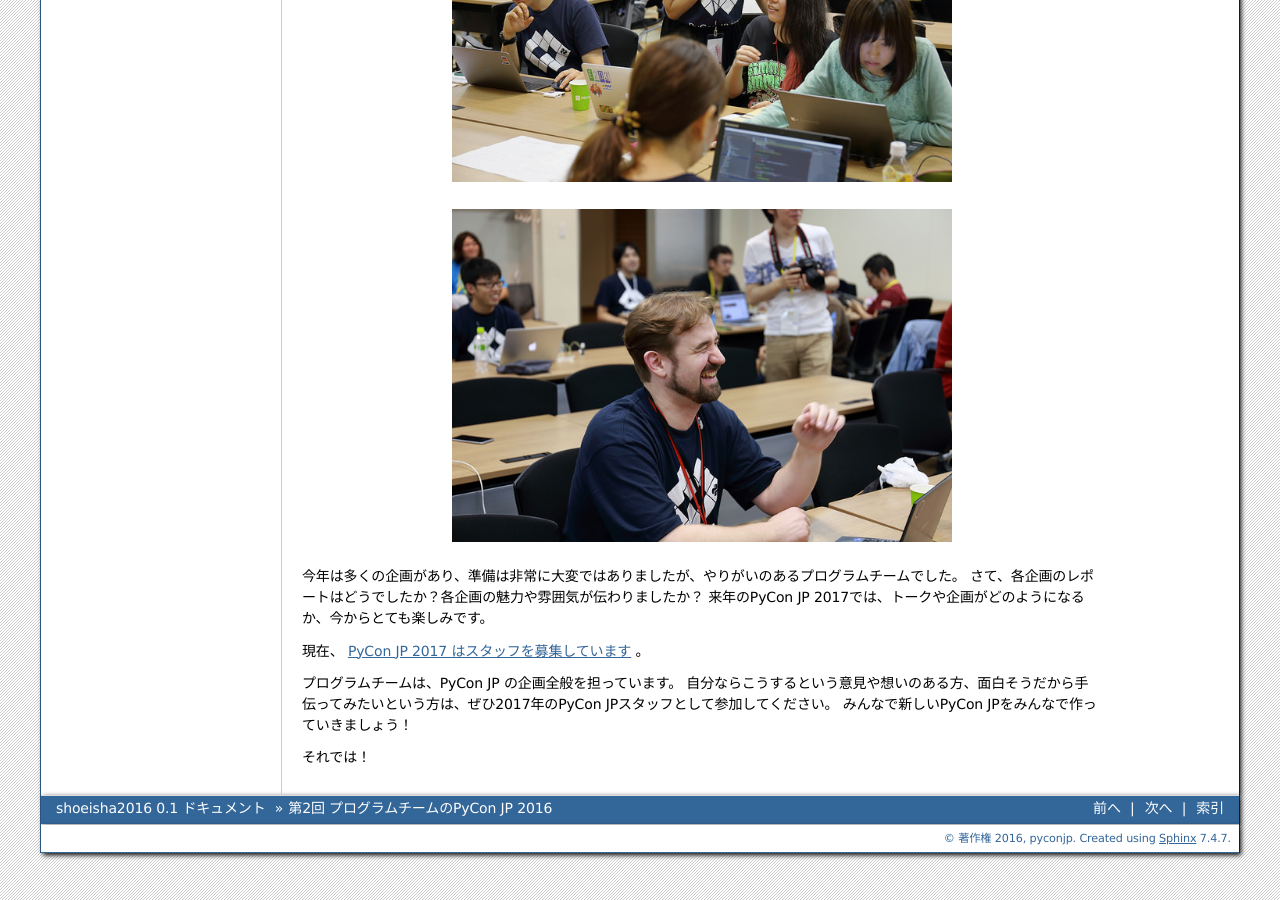
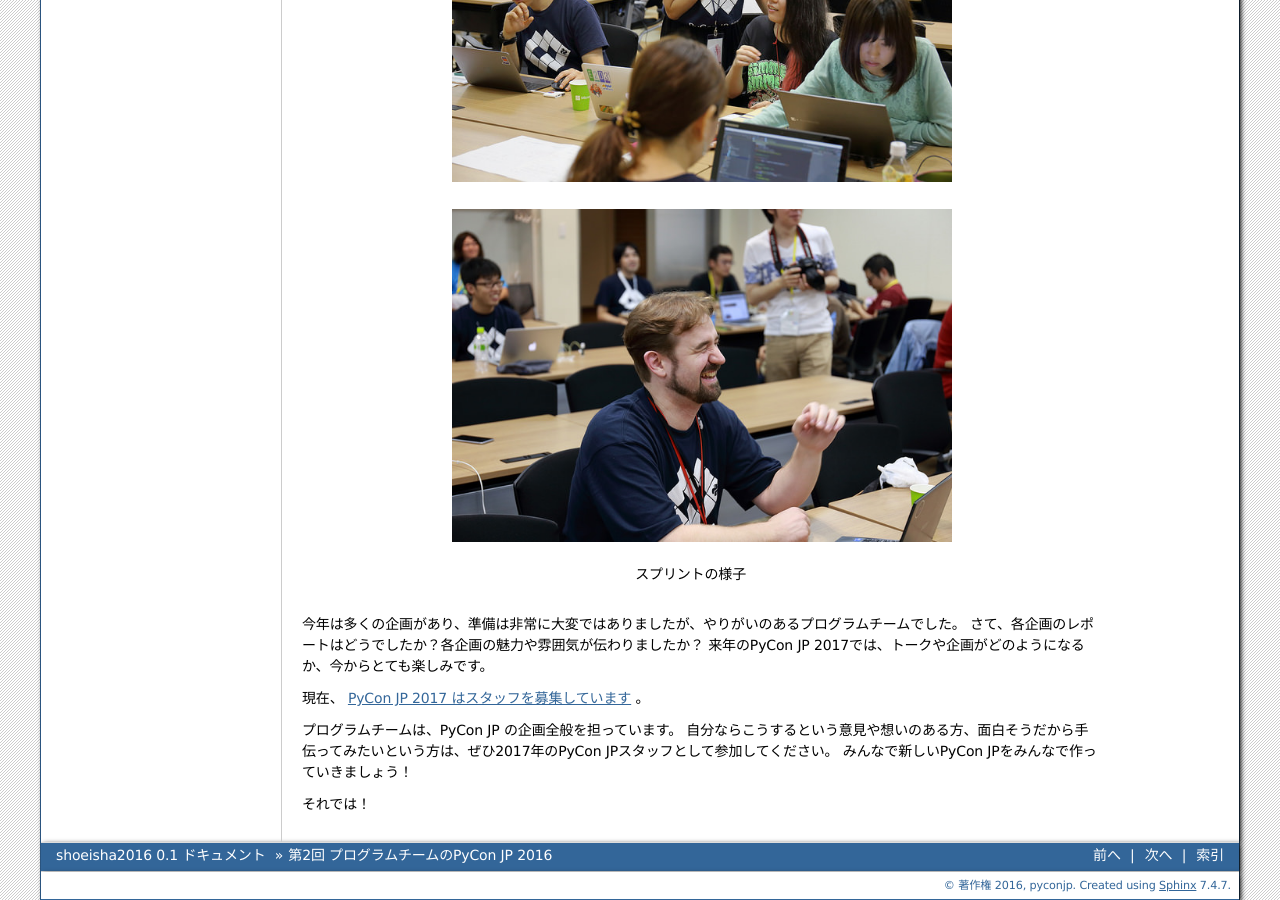
Before and after one commit to pyconjp/shoeisha2016, a Sphinx documentation site: the page built from source/afterreport_02_program.rst, in a window 1280 px wide and 900 px high, scrolled down 13917 px. Built offline with Sphinx 7.4.7, drawn with Linux system fonts in a browser that asks for light colours.

Commit message:
Add Sprint-picture-caption

```diff
--- a/source/afterreport_02_program.rst
+++ b/source/afterreport_02_program.rst
@@ -404,6 +404,9 @@ LTは、5分間と短い時間ですが、参加者全員の前で発表がで
    :align: center
    :width: 500px
 
+   スプリントの様子
+
+
 
 最後に
 =========
```
